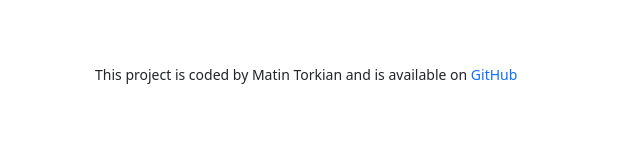
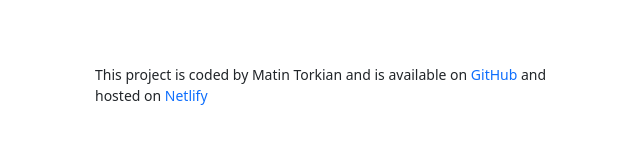
Before and after one commit to matintorkian/weather-app, a React (Create React App) app: page / in a window 1280 px wide. Shown: the top 160 px of the page, without its empty margins (307-947 px from the left). Built offline with nearby package versions, Linux system fonts and the light colour scheme; no server answers; some icons are missing.

Commit message:
Netlify link added in the footer

```diff
--- a/src/App.js
+++ b/src/App.js
@@ -15,6 +15,14 @@ function App() {
             rel="noreferrer"
           >
             GitHub
+          </a>{" "}
+          and hosted on{" "}
+          <a
+            href="https://visionary-valkyrie-04bfdd.netlify.app/"
+            target="_blank"
+            rel="noreferrer"
+          >
+            Netlify
           </a>
         </footer>
       </div>
```
